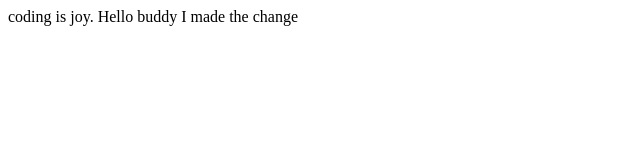
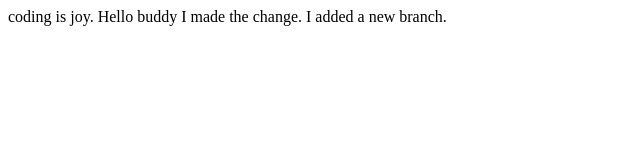
Before and after one commit to Mohitkumar33/coding-is-joy, a plain HTML site: page index.html in a window 1280 px wide. Shown: the whole page, without its empty margins (0-640 px from the left). Drawn offline with Linux system fonts and the light colour scheme.

Commit message:
docs: updated the content

```diff
--- a/index.html
+++ b/index.html
@@ -9,6 +9,7 @@
 <body>
 
     coding is joy.
-    Hello buddy I made the change
+    Hello buddy I made the change.
+    I added a new branch.
 </body>
 </html>
```
